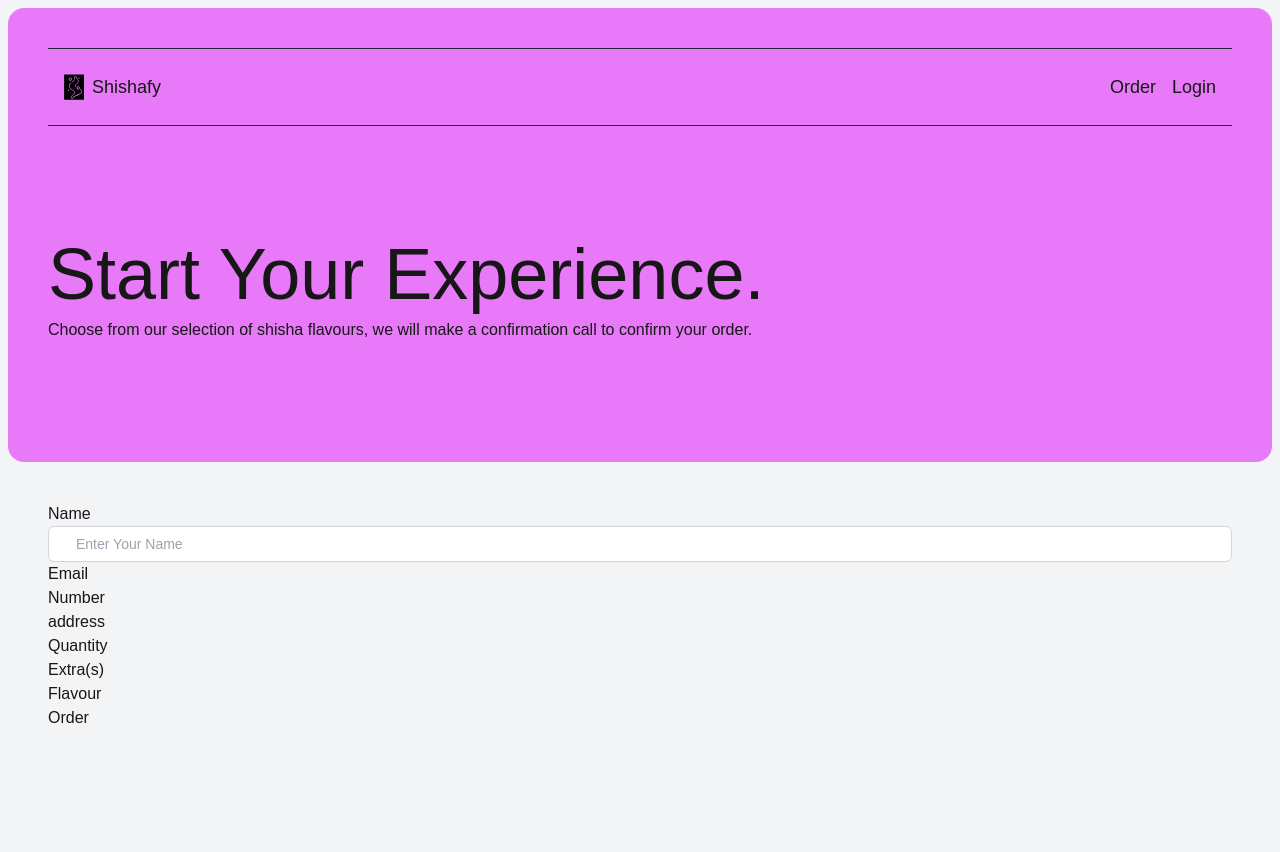
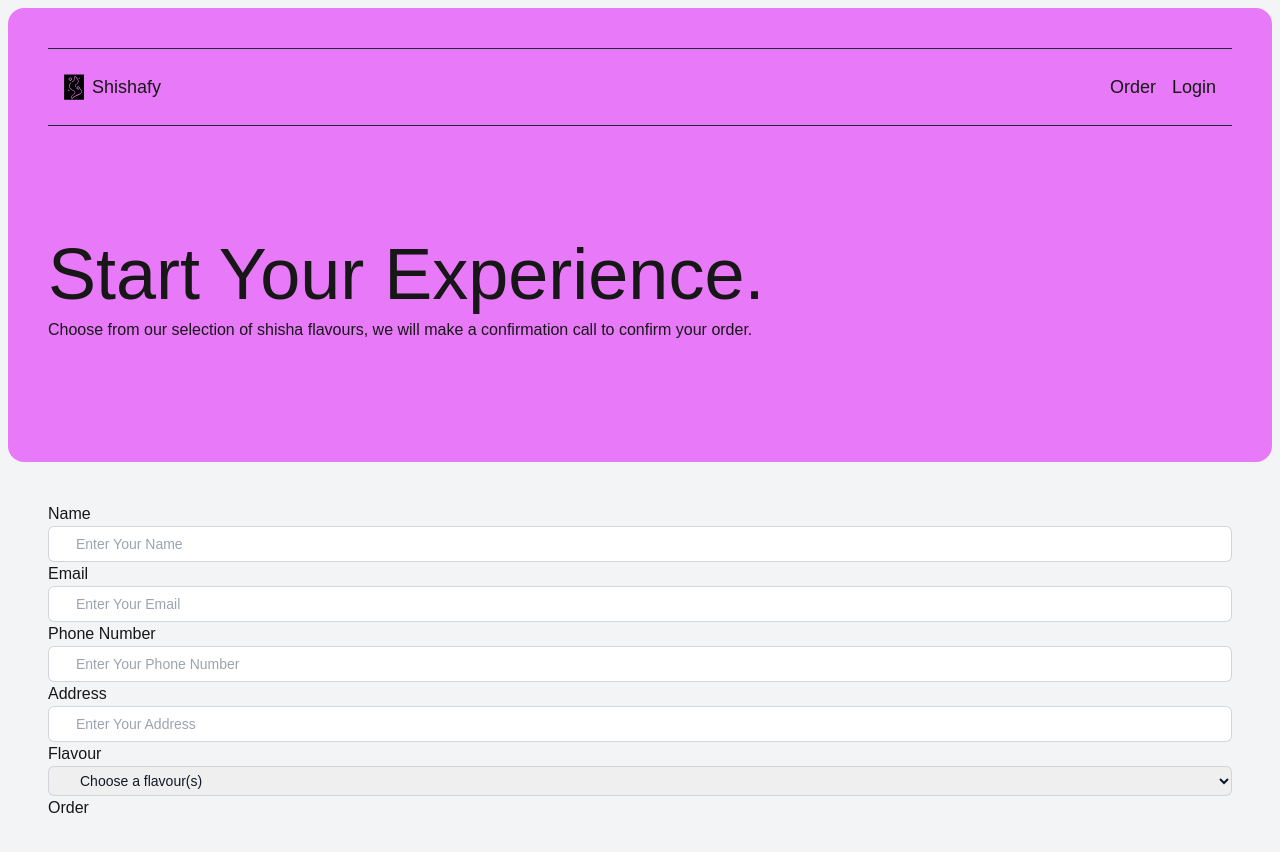
Before and after one commit to ShehzadMuhammad/shishafy, a Next.js app in the folder client/: page /order in a window 1280 px wide. Shown: the top 852 px of the page. Before the commit the page ends 800 px from the top, so only its background shows below. Built offline with nearby package versions, Linux system fonts and the light colour scheme.

Commit message:
create Textfield component

```diff
--- a/client/app/order/page.tsx
+++ b/client/app/order/page.tsx
@@ -1,6 +1,7 @@
 import { NavBar } from "@/app/ui/components/Navbar";
 import { Section } from "@/app/ui/components/Section";
 import { Column } from "../ui/components/Column";
+import { TextField } from "../ui/components/TextField";
 
 export default function Page() {
   return (
@@ -20,18 +21,29 @@ export default function Page() {
       <Section>
         <Column>
           <label>Name</label>
+          <TextField name="name" placeholder="Enter Your Name" />
+          <label>Email</label>
+          <TextField name="email" placeholder="Enter Your Email" />
+          <label>Phone Number</label>
           <input
-            type="text"
-            name="name"
+            type="tel"
+            name="phone"
             className="block w-full rounded-md border-0 py-1.5 pl-7 pr-20 text-gray-900 ring-1 ring-inset ring-gray-300 placeholder:text-gray-400 focus:ring-2 focus:ring-inset focus:ring-indigo-600 sm:text-sm/6"
-            placeholder="Enter Your Name"
+            placeholder="Enter Your Phone Number"
           />
-          <p>Email</p>
-          <p>Number</p>
-          <p>address</p>
-          <p>Quantity</p>
-          <p>Extra(s)</p>
-          <p>Flavour</p>
+          <label>Address</label>
+          <TextField name="address" placeholder="Enter Your Address" />
+          <label>Flavour</label>
+          <select
+            id="flavour"
+            className="block w-full rounded-md border-0 py-1.5 pl-7 pr-20 text-gray-900 ring-1 ring-inset ring-gray-300 placeholder:text-gray-400 focus:ring-2 focus:ring-inset focus:ring-indigo-600 sm:text-sm/6"
+          >
+            <option selected>Choose a flavour(s)</option>
+            <option value="Blueberry">Blueberry</option>
+            <option value="Double-Apple">Double Apple</option>
+            <option value="Watermelon">Watermelon</option>
+            <option value="Peach-Herbal">Peach - Herbal</option>
+          </select>
         </Column>
         <Column>
           <p>Order</p>
--- /dev/null
+++ b/client/app/ui/components/TextField.tsx
@@ -0,0 +1,15 @@
+interface Props {
+  name: string;
+  placeholder: string;
+}
+
+export const TextField: React.FC<Props> = ({ name, placeholder }) => {
+  return (
+    <input
+      type="text"
+      name={name}
+      className="block w-full rounded-md border-0 py-1.5 pl-7 pr-20 text-gray-900 ring-1 ring-inset ring-gray-300 placeholder:text-gray-400 focus:ring-2 focus:ring-inset focus:ring-indigo-600 sm:text-sm/6"
+      placeholder={placeholder}
+    />
+  );
+};
```
